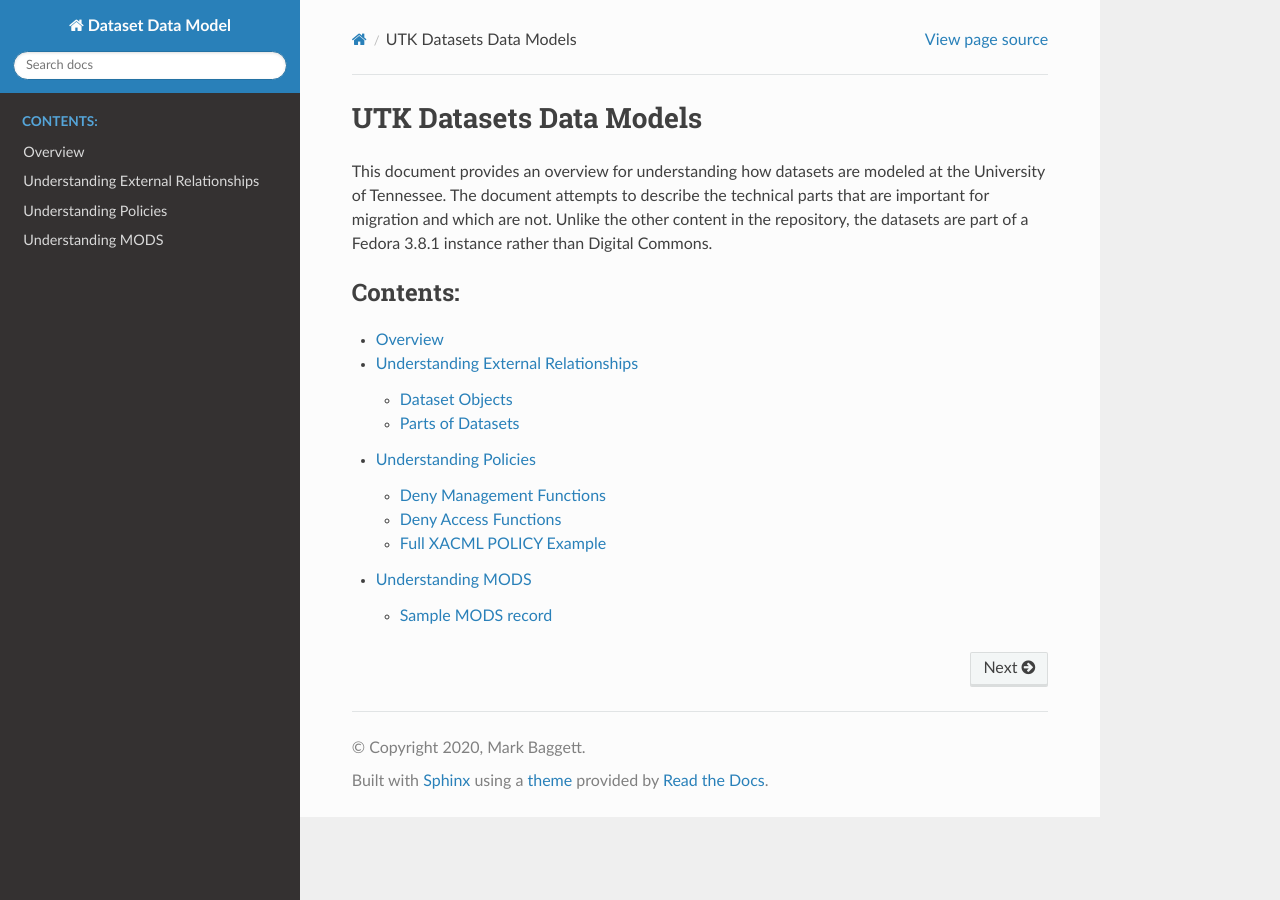
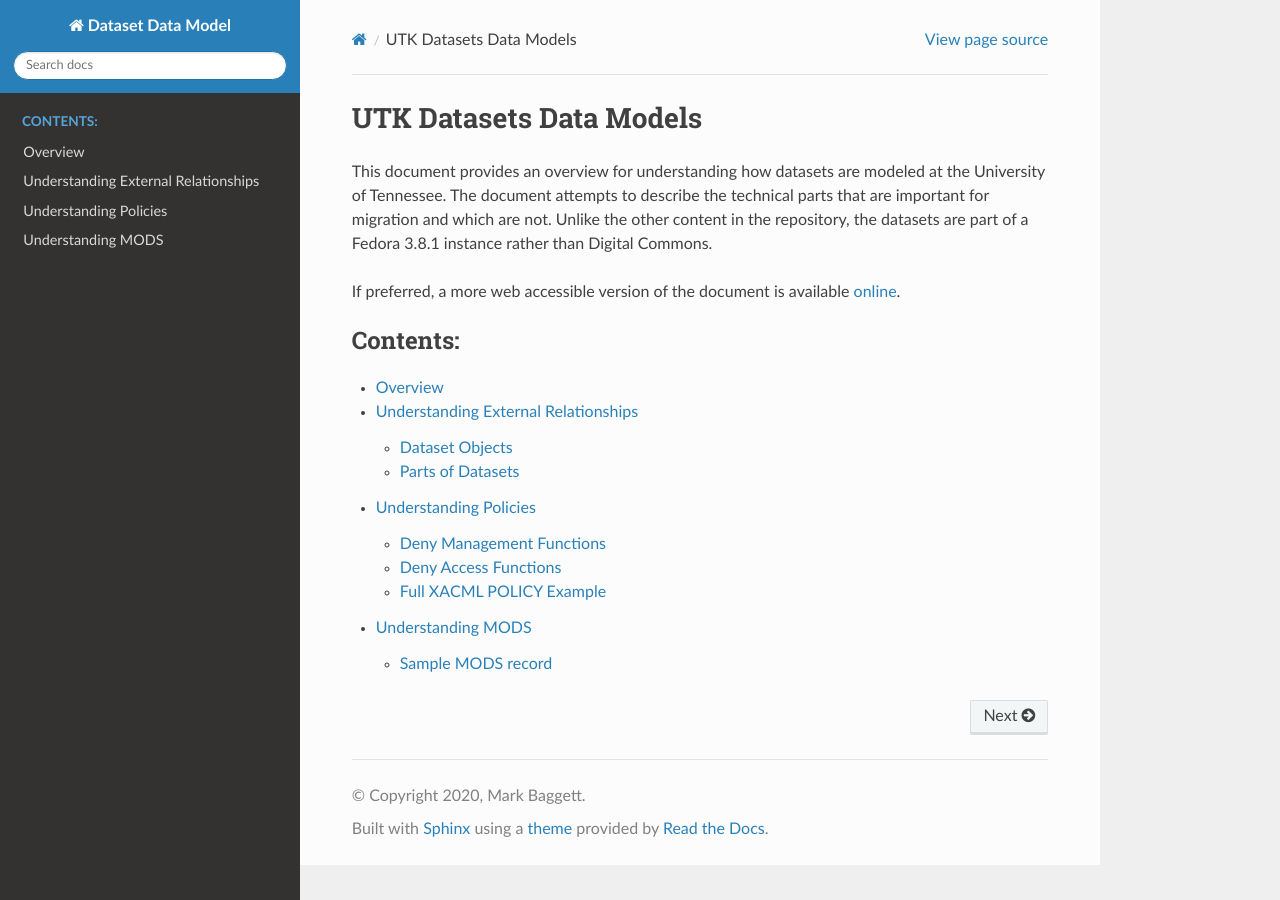
Before and after one commit to markpbaggett/utk_dataset_data_models, a Sphinx documentation site: the page built from docs/source/index.rst, in a window 1280 px wide. Built offline with Sphinx 7.4.7 and the Read the Docs theme 2.0.0, drawn with Linux system fonts in a browser that asks for light colours.

Commit message:
Add link to web for PDF.

```diff
--- a/docs/source/index.rst
+++ b/docs/source/index.rst
@@ -10,6 +10,9 @@ This document provides an overview for understanding how datasets are modeled at
 document attempts to describe the technical parts that are important for migration and which are not. Unlike the other
 content in the repository, the datasets are part of a Fedora 3.8.1 instance rather than Digital Commons.
 
+If preferred, a more web accessible version of the document is available
+`online <https://utk-dataset-data-models.readthedocs.io/en/latest/index.html>`_.
+
 .. toctree::
    :maxdepth: 2
    :caption: Contents:
```
